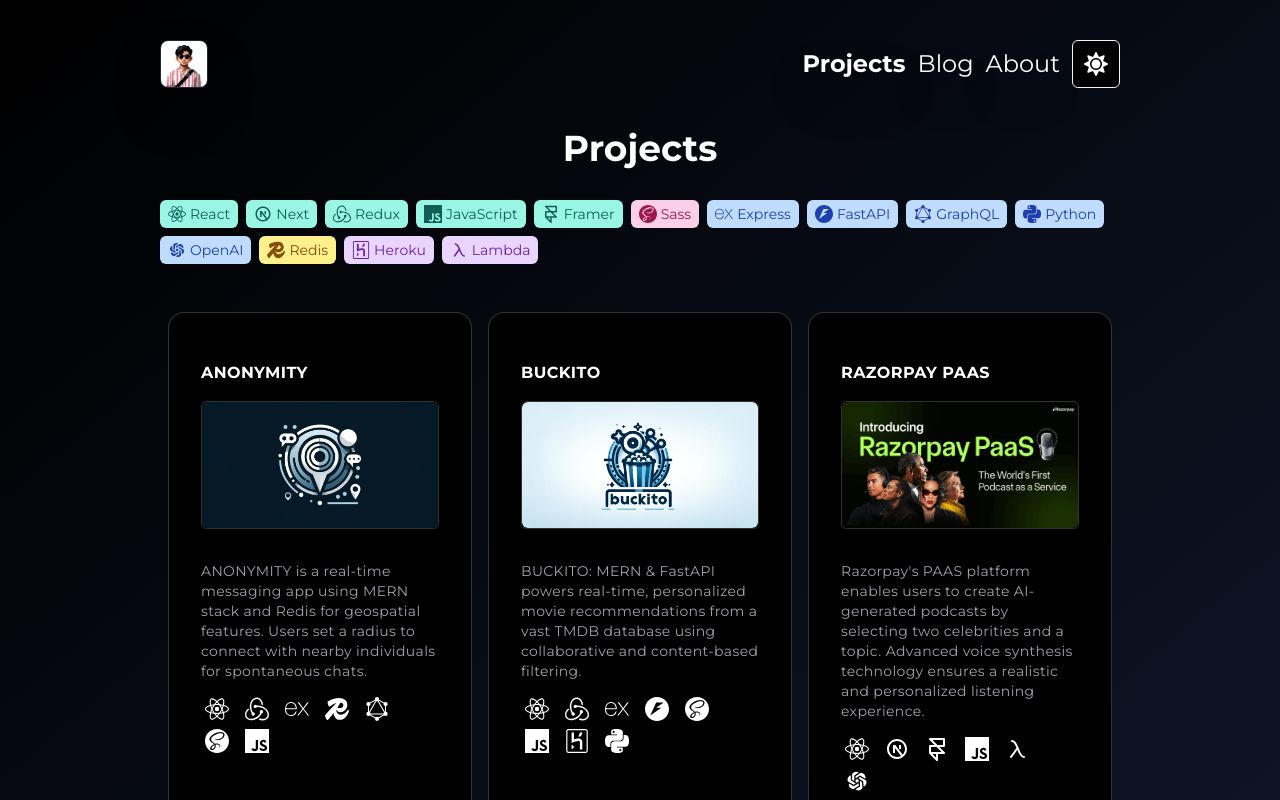
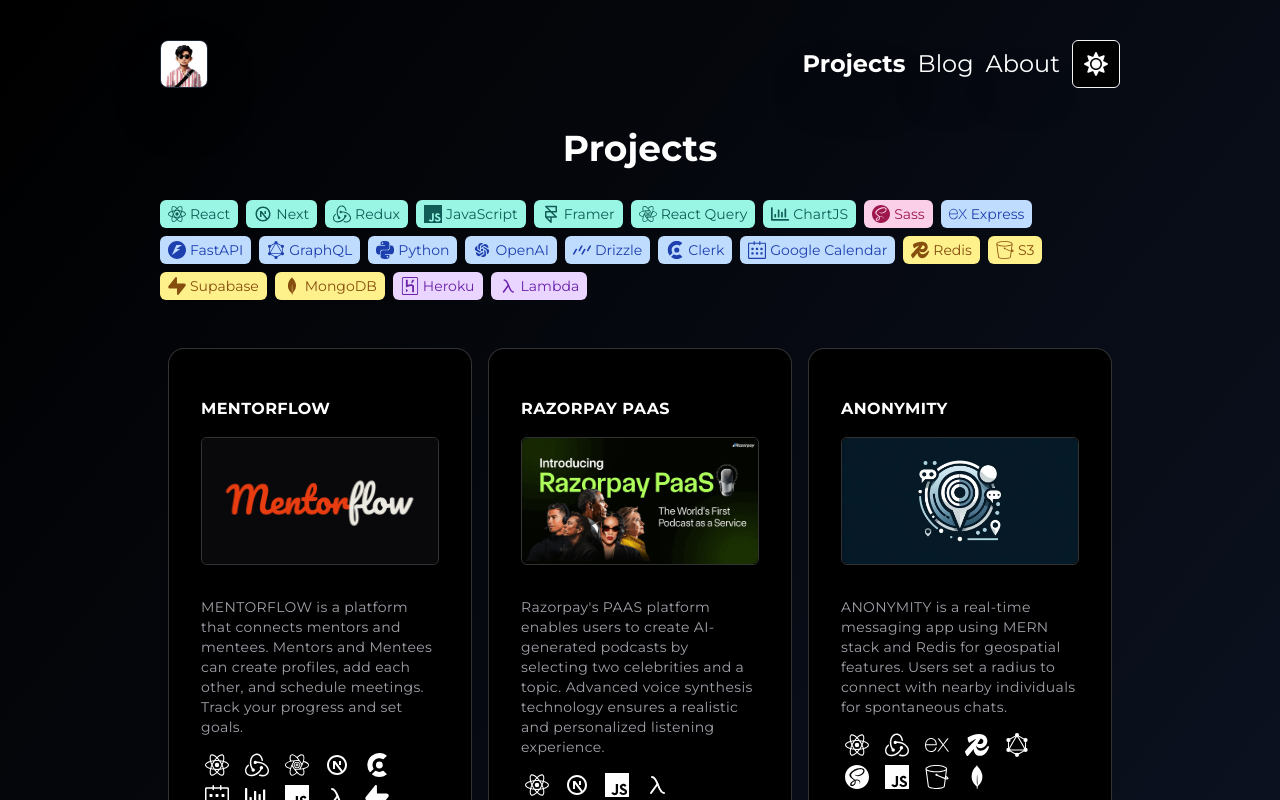
Before and after one commit to Priyanshu-C/iamstackless, a Next.js app: page /projects in a window 1280 px wide. Shown: the top 800 px of the page. Built offline with nearby package versions, Linux system fonts and the light colour scheme.

Commit message:
Add new icons and tech stack for projects

```diff
--- a/app/(all-routes)/projects/data.tsx
+++ b/app/(all-routes)/projects/data.tsx
@@ -1,18 +1,26 @@
 import { AiFillOpenAI } from "react-icons/ai";
+import { FaRegChartBar } from "react-icons/fa";
 import { FiFramer } from "react-icons/fi";
 import { RiNextjsLine } from "react-icons/ri";
 import {
+    SiAmazons3,
+    SiClerk,
+    SiDrizzle,
     SiExpress,
     SiFastapi,
     SiGraphql,
     SiHeroku,
     SiJavascript,
+    SiMongodb,
     SiPython,
     SiReact,
+    SiReactquery,
     SiRedis,
     SiRedux,
     SiSass,
+    SiSupabase,
 } from "react-icons/si";
+import { SlCalender } from "react-icons/sl";
 import { TbLambda } from "react-icons/tb";
 
 export type ProjectsType = {
@@ -39,6 +47,14 @@
     lambda: "Lambda",
     framer: "Framer",
     openAI: "OpenAI",
+    drizzle: "Drizzle",
+    clerk: "Clerk",
+    googleCalendar: "Google Calendar",
+    chartJS: "ChartJS",
+    reactQuery: "React Query",
+    s3: "S3",
+    supabase: "Supabase",
+    mongoDB: "MongoDB",
 };
 
 export const techIcons: Record<keyof typeof TECH_STACK_ENUM, JSX.Element> = {
@@ -56,13 +72,38 @@
     lambda: <TbLambda size="1.5em" />,
     framer: <FiFramer size="1.5em" />,
     openAI: <AiFillOpenAI size="1.5em" />,
+    drizzle: <SiDrizzle size="1.5em" />,
+    clerk: <SiClerk size="1.5em" />,
+    googleCalendar: <SlCalender size="1.5em" />,
+    chartJS: <FaRegChartBar size="1.5em" />,
+    reactQuery: <SiReactquery size="1.5em" />,
+    s3: <SiAmazons3 size="1.5em" />,
+    supabase: <SiSupabase size="1.5em" />,
+    mongoDB: <SiMongodb size="1.5em" />,
 };
 
 export const techStackMapping: Record<string, string[]> = {
-    FE: ["react", "next", "redux", "javascript", "framer"],
+    FE: [
+        "react",
+        "next",
+        "redux",
+        "javascript",
+        "framer",
+        "reactQuery",
+        "chartJS",
+    ],
     Styles: ["sass"],
-    BE: ["express", "fastapi", "graphql", "python", "openAI"],
-    DB: ["redis"],
+    BE: [
+        "express",
+        "fastapi",
+        "graphql",
+        "python",
+        "openAI",
+        "drizzle",
+        "clerk",
+        "googleCalendar",
+    ],
+    DB: ["redis", "s3", "supabase", "mongoDB"],
     Deployment: ["heroku", "lambda"],
 };
 
@@ -95,10 +136,37 @@
 
 export const projects: ProjectsType[] = [
     {
+        title: "MENTORFLOW",
+        description:
+            "MENTORFLOW is a platform that connects mentors and mentees. Mentors and Mentees can create profiles, add each other, and schedule meetings. Track your progress and set goals.",
+        link: "https://mentorflow.iamstackless.com/",
+        image: "/images/projects/mentorflow.png",
+        techStack: [
+            "react",
+            "redux",
+            "reactQuery",
+            "next",
+            "clerk",
+            "googleCalendar",
+            "chartJS",
+            "javascript",
+            "lambda",
+            "supabase",
+        ],
+    },
+    {
+        title: "RAZORPAY PAAS",
+        description:
+            "Razorpay's PAAS platform enables users to create AI-generated podcasts by selecting two celebrities and a topic. Advanced voice synthesis technology ensures a realistic and personalized listening experience.",
+        link: "https://razorpay.com/paas/",
+        image: "/images/projects/razorpay-paas.png",
+        techStack: ["react", "next", "javascript", "lambda"],
+    },
+    {
         title: "ANONYMITY",
         description:
             "ANONYMITY is a real-time messaging app using MERN stack and Redis for geospatial features. Users set a radius to connect with nearby individuals for spontaneous chats.",
-        link: "https://anonymity.iamstackless.com/",
+        link: "http://anonymity.iamstackless.com/",
         github: "https://github.com/Priyanshu-C/ANONYMITY-FRONTEND",
         image: "/images/projects/anonymity.webp",
         techStack: [
@@ -109,13 +177,15 @@
             "graphql",
             "sass",
             "javascript",
+            "s3",
+            "mongoDB",
         ],
     },
     {
         title: "BUCKITO",
         description:
             "BUCKITO: MERN & FastAPI powers real-time, personalized movie recommendations from a vast TMDB database using collaborative and content-based filtering.",
-        link: "https://buckito.iamstackless.com/",
+        link: "http://buckito.iamstackless.com/",
         github: "https://github.com/Priyanshu-C/BUCKITO",
         image: "/images/projects/buckito.webp",
         techStack: [
@@ -127,21 +197,7 @@
             "javascript",
             "heroku",
             "python",
-        ],
-    },
-    {
-        title: "RAZORPAY PAAS",
-        description:
-            "Razorpay's PAAS platform enables users to create AI-generated podcasts by selecting two celebrities and a topic. Advanced voice synthesis technology ensures a realistic and personalized listening experience.",
-        link: "https://razorpay.com/paas/",
-        image: "/images/projects/razorpay-paas.png",
-        techStack: [
-            "react",
-            "next",
-            "framer",
-            "javascript",
-            "lambda",
-            "openAI",
+            "s3",
         ],
     },
 ];
```
Also changed, not shown: public/images/projects/mentorflow.png (added).
